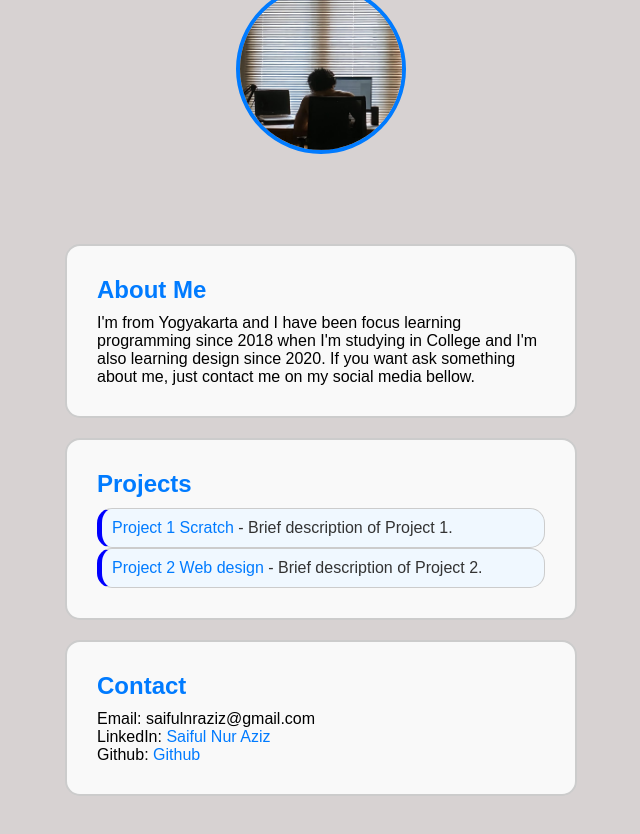
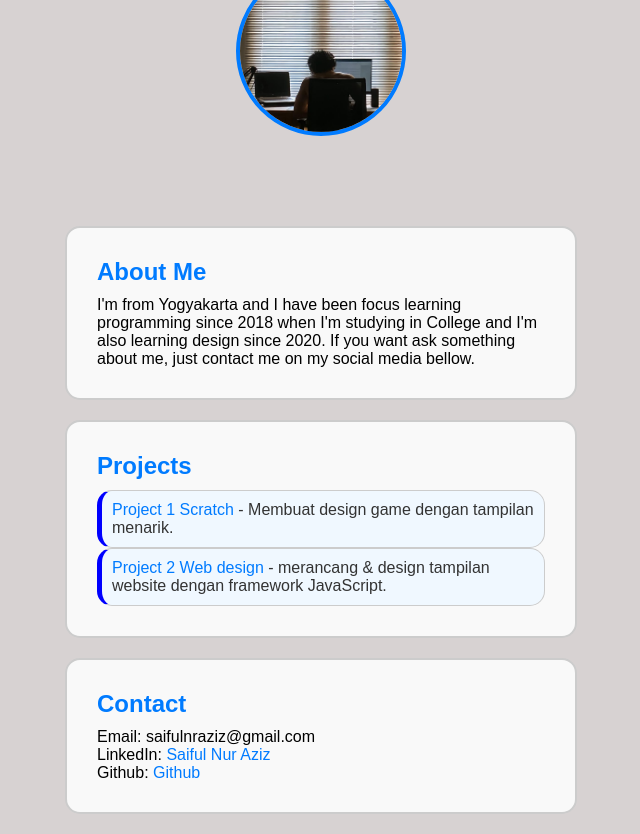
Before and after one commit to Aziezzz/Teknologi-Web-2024-2025, a plain HTML site: page Praktikum_2/index.html in a window 1280 px wide. Shown: the whole page, without its empty margins (319-959 px from the left). Drawn offline with Linux system fonts and the light colour scheme.

Commit message:
style.css

```diff
--- a/Praktikum_2/index.html
+++ b/Praktikum_2/index.html
@@ -18,8 +18,8 @@
       <div class="projects">
         <h2>Projects</h2>
         <ul>
-          <li><a href="#">Project 1 Scratch</a> - Brief description of Project 1.</li>
-          <li><a href="#">Project 2 Web design</a> - Brief description of Project 2.</li>
+          <li><a href="#">Project 1 Scratch</a> - Membuat design game dengan tampilan menarik.</li>
+          <li><a href="#">Project 2 Web design</a> - merancang & design tampilan website dengan framework JavaScript.</li>
         </ul>
       </div>
       <div class="contact">
```
